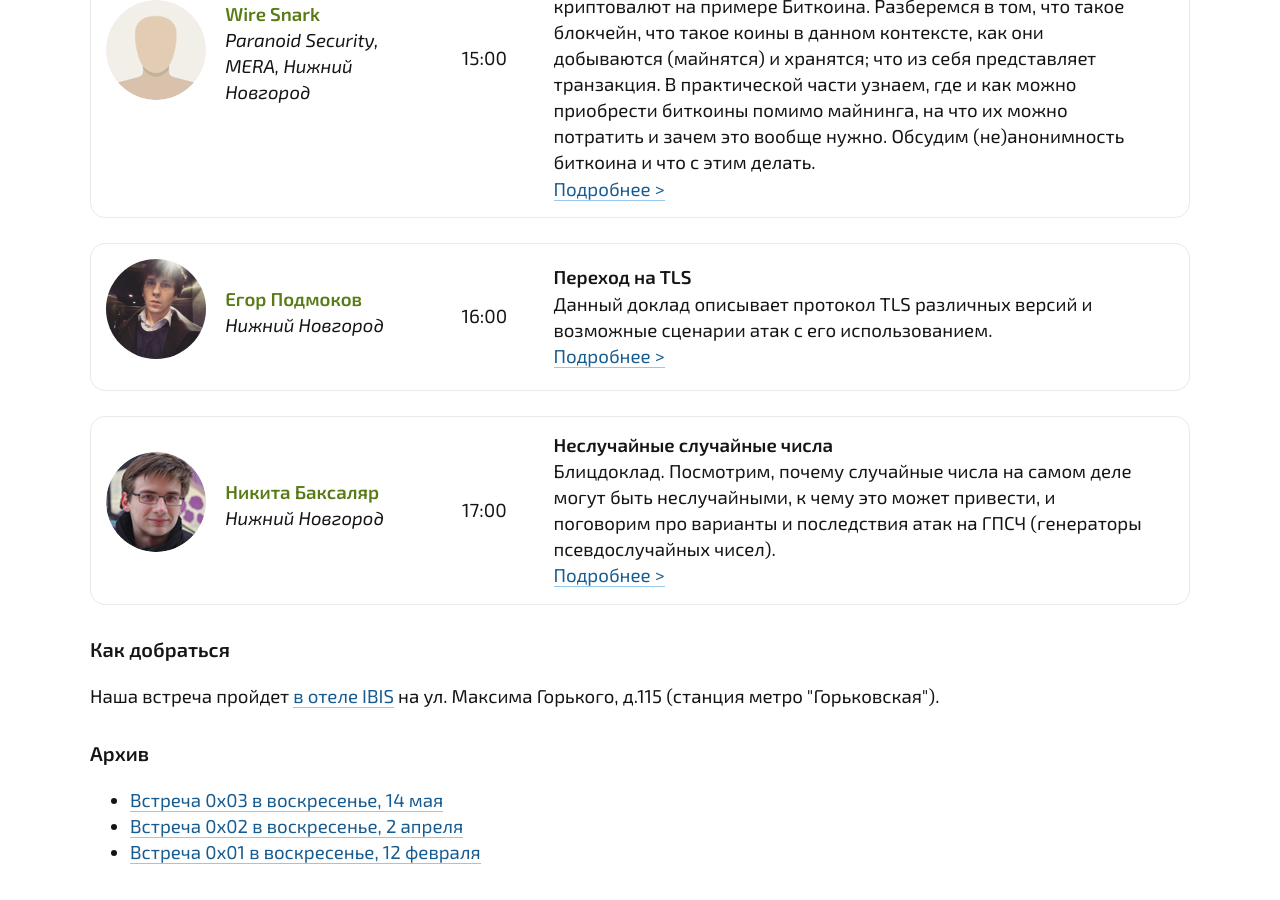
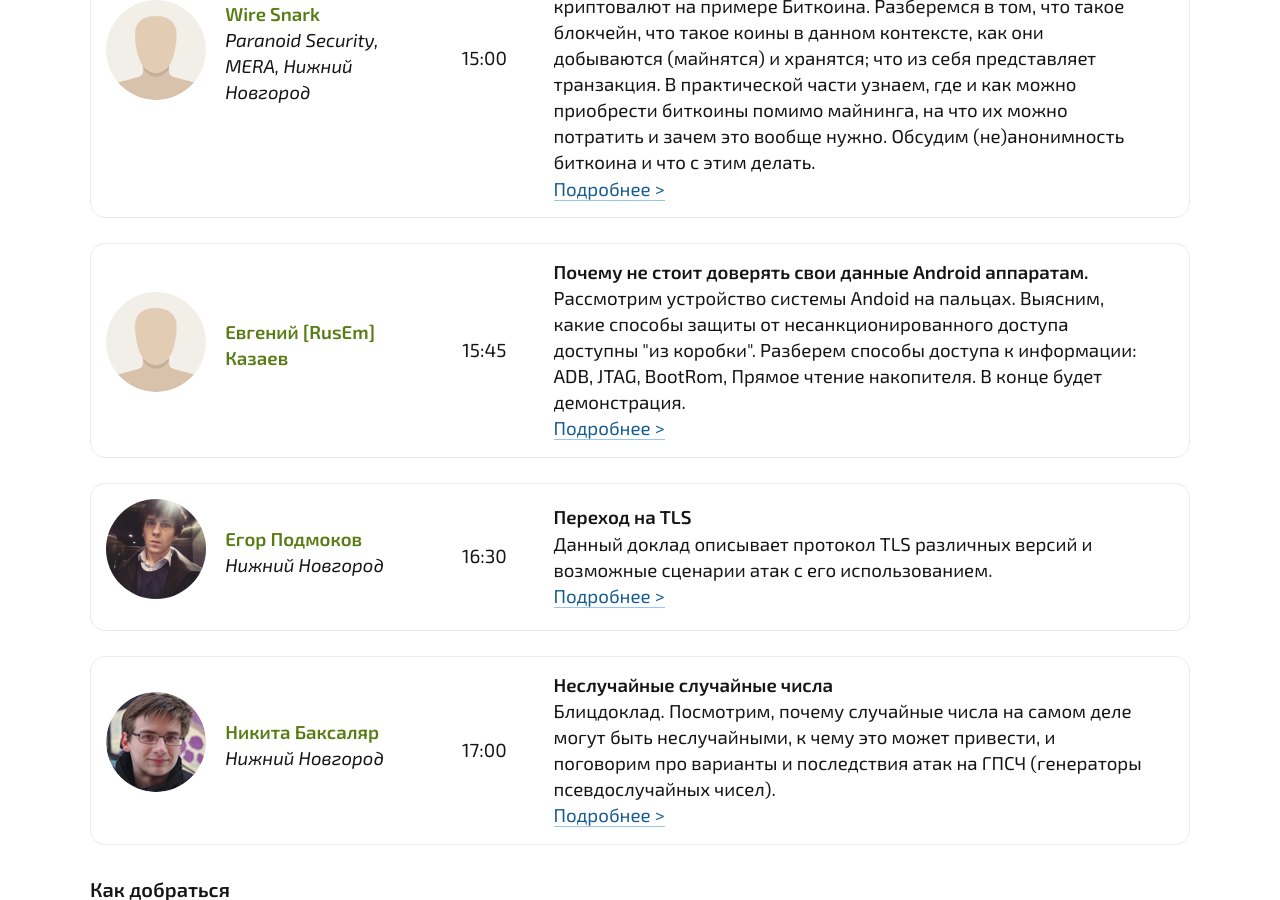
Before and after one commit to defcon-nn/defcon-nn.github.io, a Jekyll site: the page built from index.html, in a window 1280 px wide and 900 px high, scrolled down 833 px. Built offline with Jekyll 4.4.1, drawn with Linux system fonts in a browser that asks for light colours.

```diff
--- a/_data/meetup_08_07_2017.yml
+++ b/_data/meetup_08_07_2017.yml
@@ -3,10 +3,20 @@
     - name: Wire Snark
       company: Paranoid Security, MERA, Нижний Новгород
       avatar: anon.png
-      bio: Системный разработчик, занимается в основном средним уровнем — сервисами и демонами. Платформа для устройств «интернета вещей» на Yocto Linux, платформа Андроид, телефония, голосовое управление. По второй специализации - исследователь ИБ, занимается whitebox-аудитом приложений. Защитник приватности, анонимности и безопасности пользователей. Стронник этичного хакинга, программирования и свободного ПО.
+      bio: Системный разработчик, занимается в основном средним уровнем — сервисами и демонами. По второй специализации - исследователь ИБ, занимается whitebox-аудитом приложений. Защитник приватности, анонимности и безопасности пользователей. Стронник этичного хакинга, программирования и свободного ПО.
   time: "15:00"
   description: "В теоретической части поговорим об основах устройства криптовалют на примере Биткоина. Разберемся в том, что такое блокчейн, что такое коины в данном контексте, как они добываются (майнятся) и хранятся; что из себя представляет транзакция. В практической части узнаем, где и как можно приобрести биткоины помимо майнинга, на что их можно потратить и зачем это вообще нужно. Обсудим (не)анонимность биткоина и что с этим делать."
   page: /0x04/bitcoin.html
+
+- title: "Почему не стоит доверять свои данные Android аппаратам."
+  speaker:
+    - name: Евгений [RusEm] Казаев
+      company:
+      avatar: anon.png
+      bio: "Реверсер на вольных хлебах."
+  time: "15:45"
+  description: "Рассмотрим устройство системы Andoid на пальцах. Выясним, какие способы защиты от несанкционированного доступа доступны \"из коробки\". Разберем способы доступа к информации: ADB, JTAG, BootRom, Прямое чтение накопителя. В конце будет демонстрация."
+  page: /0x04/android.html
 
 - title: "Переход на TLS"
   speaker:
@@ -14,7 +24,7 @@
       company: Нижний Новгород
       avatar: egor.jpg
       bio:
-  time: "16:00"
+  time: "16:30"
   description: Данный доклад описывает протокол TLS различных версий и возможные сценарии атак с его использованием.
   page: /0x04/tls.html
 
```
Also changed, not shown: 0x04/android.md (added, +9 -0 lines), 0x04/bitcoin.md (added, +9 -0 lines), 0x04/random.md (added, +9 -0 lines), 0x04/tls.md (added, +9 -0 lines).
